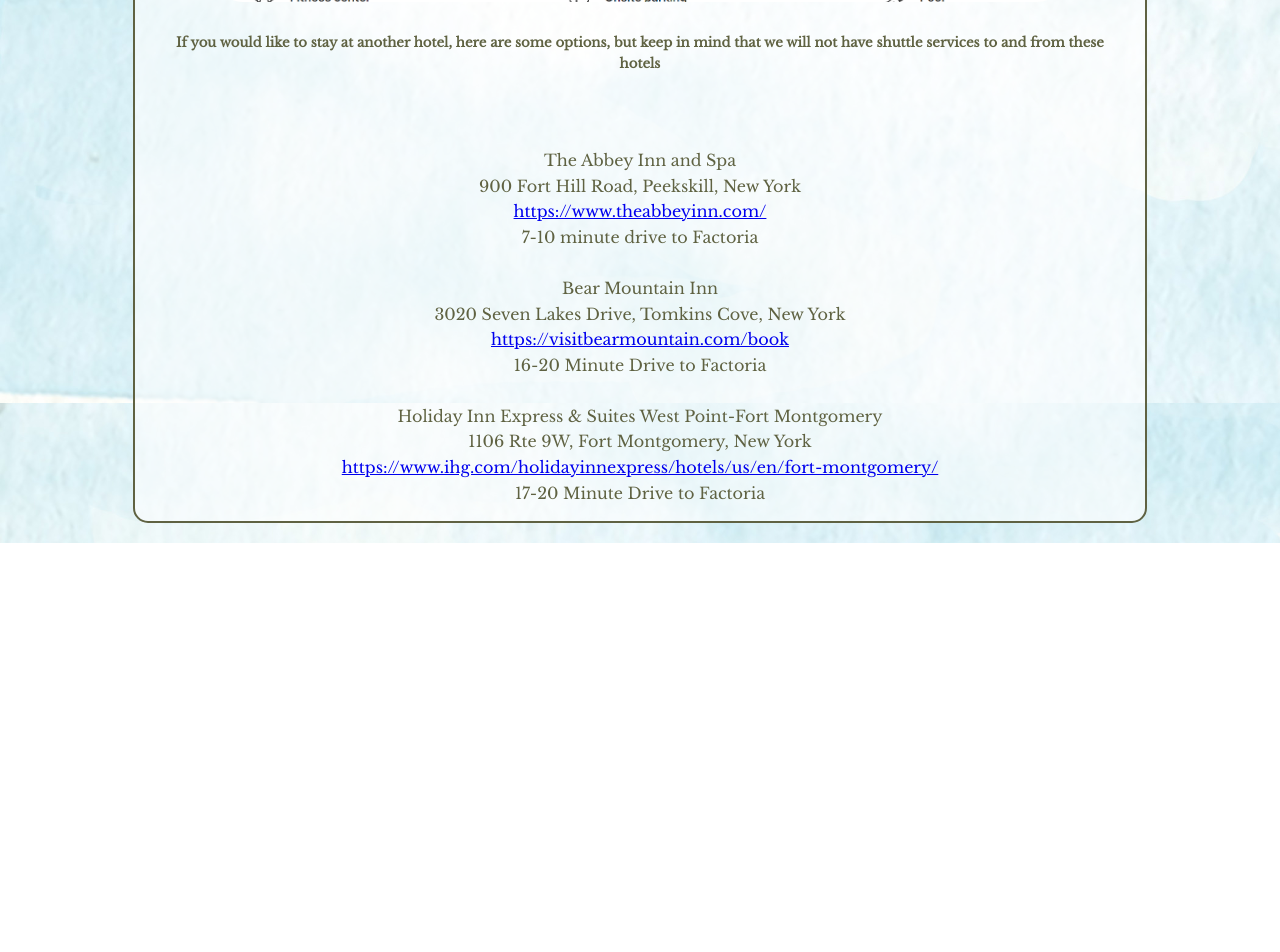
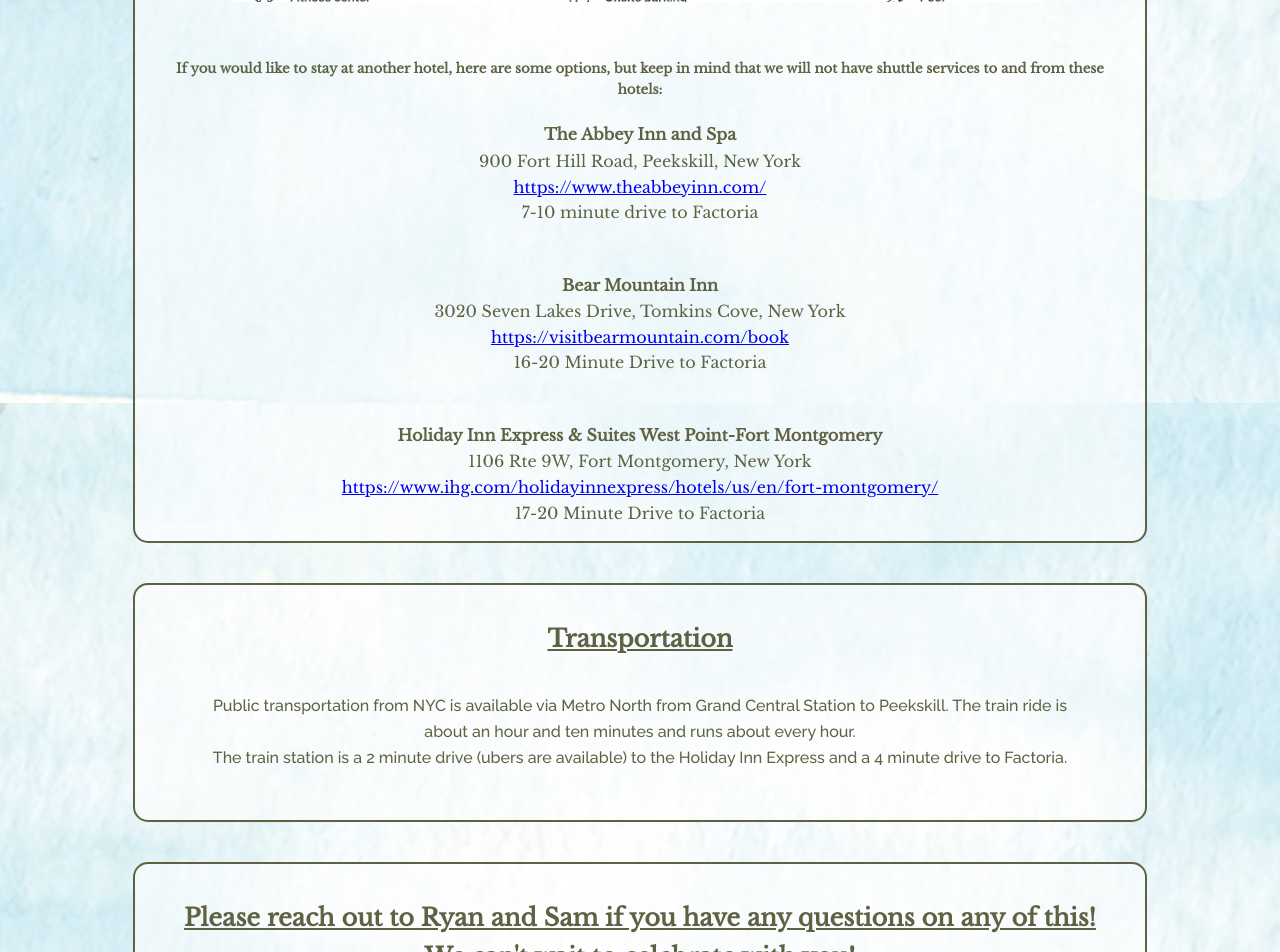
Before and after one commit to rhkearns/rksy-wedding-site, a React (Create React App) app: page /details in a window 1280 px wide. Shown: the part 2340-3292 px from the top of the page. Before the commit the page ends 2883 px from the top, so only its background shows below. Built offline with nearby package versions, Linux system fonts and the light colour scheme.

Commit message:
add transportation info

```diff
--- a/src/pages/Details/Details.jsx
+++ b/src/pages/Details/Details.jsx
@@ -38,7 +38,8 @@
 				<div className="ceremony-info">
 					<p>
 						Shuttle bus will be leaving at 3:50pm, making 3 trips between the
-						Holiday Inn Express (hotel information below) and Factoria (it's just down the block!)
+						Holiday Inn Express (hotel information below) and Factoria (it's
+						just down the block!)
 					</p>
 					<p>
 						Ceremony begins at 4pm and goes to 5pm {<br />} Cocktail Hour begins
@@ -108,68 +109,91 @@
 						Reserve your room here
 					</a>
 					{<br />}
-					<h3>2/20: We are aware of issues booking at this hotel. We are working on fixing it. Please check back here for updates!</h3>
+					<h3>
+						2/20: We are aware of issues booking at this hotel. We are working
+						on fixing it. Please check back here for updates!
+					</h3>
 					{<br />}
 					<img
 						src={hotelImg}
 						alt="screenshot of the hotel website"
 						id="hotel-img"
 					/>
-					<h5>If you would like to stay at another hotel, here are some options, but keep in mind that we will not have shuttle services to and from these hotels</h5>
 					{<br />}
 					{<br />}
+					<h5>
+						If you would like to stay at another hotel, here are some options,
+						but keep in mind that we will not have shuttle services to and from
+						these hotels:
+					</h5>
 					<span className="address">
-						The Abbey Inn and Spa{<br />}
+						<h4 id="location-title">The Abbey Inn and Spa</h4>
 						900 Fort Hill Road, Peekskill, New York{<br />}
 						<a
 							href="https://www.theabbeyinn.com/"
 							target="_blank"
 							rel="noopener noreferrer"
 							id="hotel-link"
-							>
+						>
 							https://www.theabbeyinn.com/
-						</a>{<br />}
+						</a>
+						{<br />}
 						7-10 minute drive to Factoria
 					</span>
 					{<br />}
 					{<br />}
 					<span className="address">
-						Bear Mountain Inn{<br />}
+						<h4 id="location-title">Bear Mountain Inn</h4>
 						3020 Seven Lakes Drive, Tomkins Cove, New York{<br />}
 						<a
 							href="https://visitbearmountain.com/book"
 							target="_blank"
 							rel="noopener noreferrer"
 							id="hotel-link"
-							>
+						>
 							https://visitbearmountain.com/book
-						</a>{<br />}
+						</a>
+						{<br />}
 						16-20 Minute Drive to Factoria
 					</span>
 					{<br />}
 					{<br />}
 					<span className="address">
-						Holiday Inn Express & Suites West Point-Fort Montgomery{<br />}
+						<h4 id="location-title">
+							Holiday Inn Express & Suites West Point-Fort Montgomery
+						</h4>
 						1106 Rte 9W, Fort Montgomery, New York{<br />}
 						<a
 							href="https://www.ihg.com/holidayinnexpress/hotels/us/en/fort-montgomery/ftmny/hoteldetail"
 							target="_blank"
 							rel="noopener noreferrer"
 							id="hotel-link"
-							>
+						>
 							https://www.ihg.com/holidayinnexpress/hotels/us/en/fort-montgomery/
-						</a>{<br />}
+						</a>
+						{<br />}
 						17-20 Minute Drive to Factoria
 					</span>
 				</div>
+			</div>
+			<div className="event-info">
+				<h2>Transportation</h2>
+				<p>
+					Public transportation from NYC is available via Metro North from Grand
+					Central Station to Peekskill. The train ride is about an hour and ten
+					minutes and runs about every hour.{<br />}
+					The train station is a 2 minute drive (ubers are available) to the
+					Holiday Inn Express and a 4 minute drive to Factoria.
+				</p>
+			</div>
+			<div className="event-info">
+				<h2>
+					Please reach out to Ryan and Sam if you have any questions on any of
+					this!{<br />} We can't wait to celebrate with you!
+				</h2>
 			</div>
 		</div>
 	);
 };
 
 export default Details;
-
-/* <h3>Holiday Inn Express & Suites</h3>
- */
-
-// <h3>Factoria at Charles Point</h3>
```
